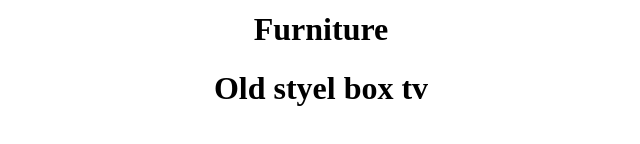
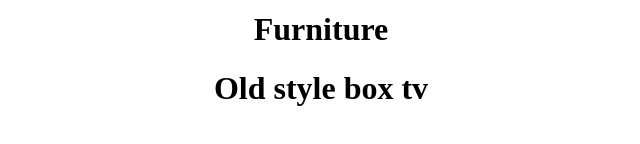
Before and after one commit to rohantikotekar/ar-multiple-shoes-demo, a plain HTML site: page index.html in a window 1280 px wide. Shown: the part 244-388 px from the top of the page, 319-959 px from the left. Drawn offline with Linux system fonts and the light colour scheme; some packages are replaced by stand-ins of ours; a script that the page names is missing.

Commit message:
minor changes

```diff
--- a/index.html
+++ b/index.html
@@ -82,7 +82,7 @@
       </div>
     </model-viewer>
 
-    <h1 class="shoes" style="text-align: center;">Old styel box tv</h1>
+    <h1 class="shoes" style="text-align: center;">Old style box tv</h1>
     <model-viewer src="Old style box Tv.glb" ar ar-modes="webxr scene-viewer quick-look" camera-controls tone-mapping="commerce" poster="poster.webp" shadow-intensity="1">
       <div class="progress-bar hide" slot="progress-bar">
           <div class="update-bar"></div>
```
